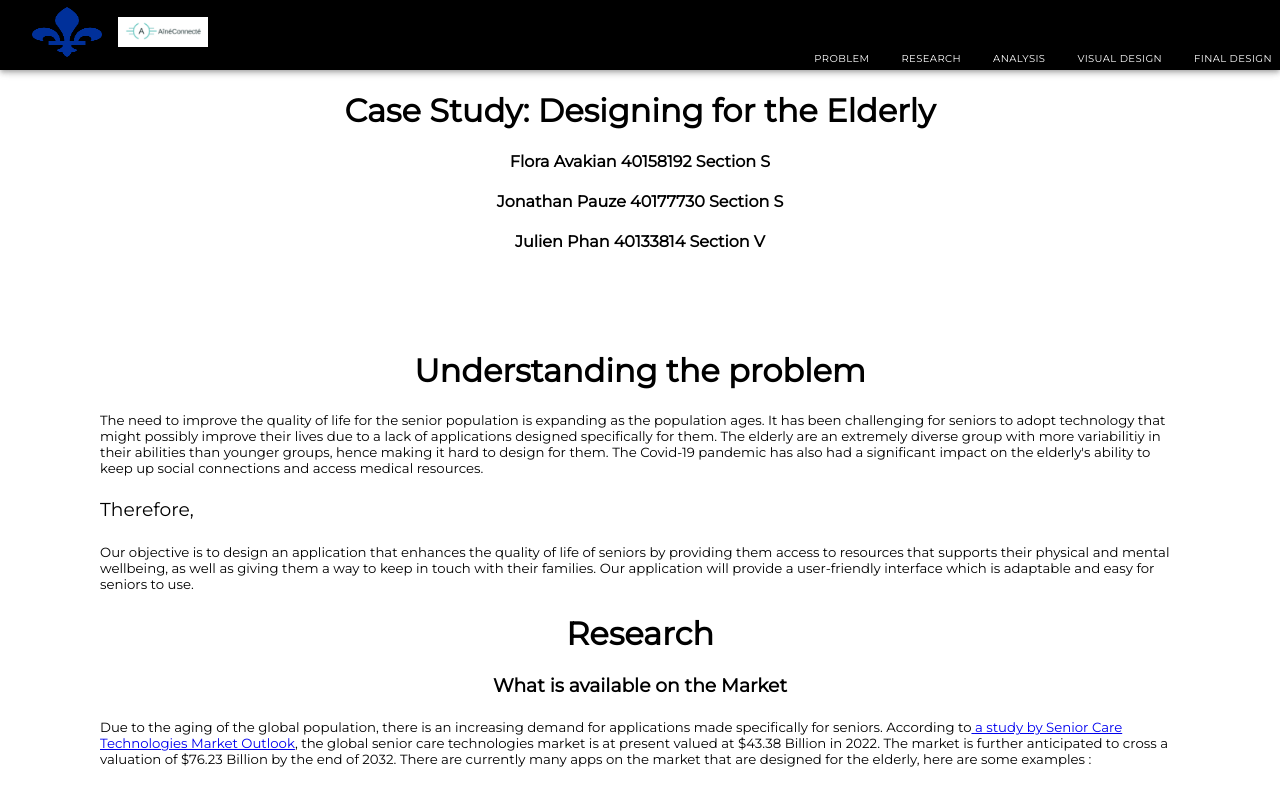
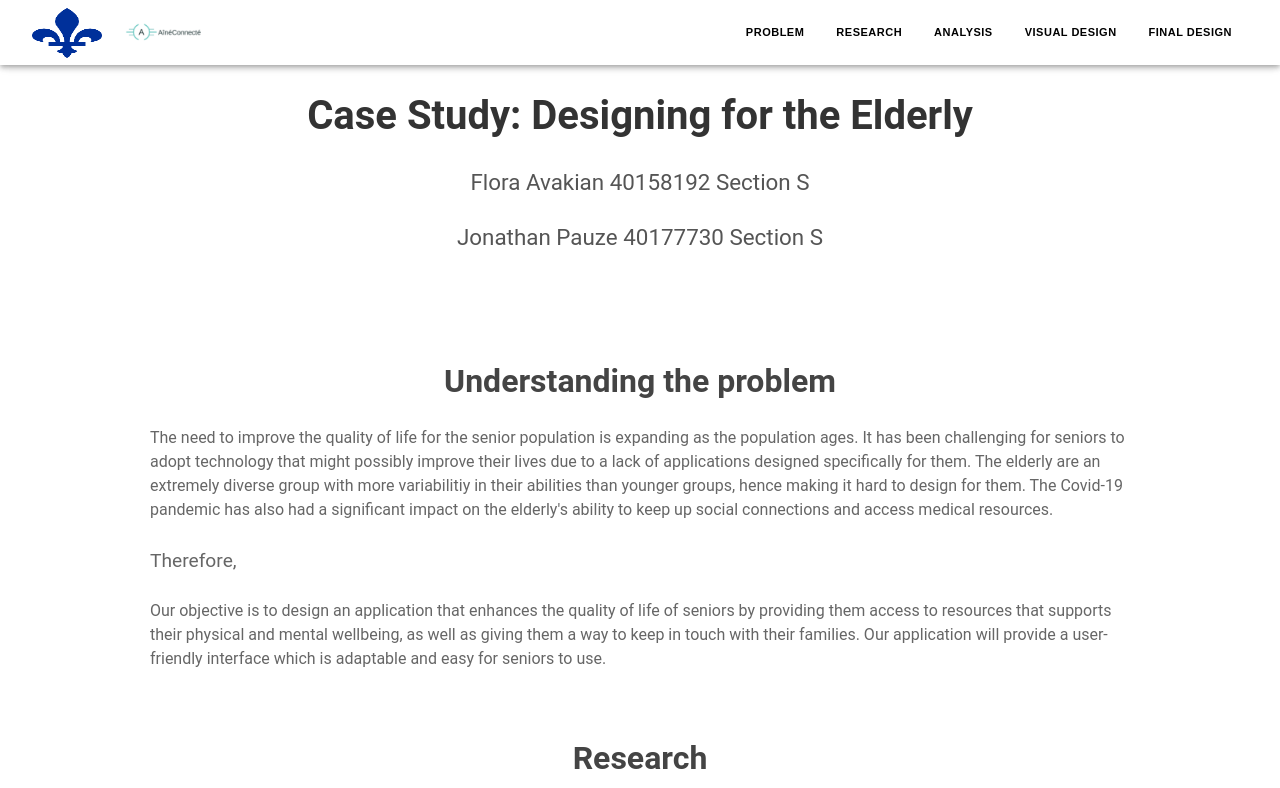
Before and after one commit to thongminhtran/Mini-Project-Designing-for-the-Elderly, a React (Create React App) app: page / in a window 1280 px wide. Shown: the top 788 px of the page. Built offline with nearby package versions, Linux system fonts and the light colour scheme.

Commit message:
Edit css

```diff
--- a/src/App.css
+++ b/src/App.css
@@ -1,34 +1,48 @@
-#project-container {
-  font-family: "Montserrat";
-  margin-left: auto;
-  margin-right: auto;
-  width: 100%;
-}
-
-#title {
-  font-weight: bolder;
-  text-align: center;
-  align-content: center;
-}
-
-#secondary-title {
-  font-weight: bold;
-  text-align: center;
-  align-content: center;
-}
-
-#paragraph {
-  font-weight: 100;
-  margin-left: 100px;
-  margin-right: 100px;
-}
-
-#text {
-  font-family: "Montserrat";
-}
-
 #persona-image {
   width: 100%;
   height: 100%;
   object-fit: contain;
 }
+
+.main-title {
+  font-family: 'Roboto', sans-serif;
+  font-weight: 700;
+  font-size: 2.5em;
+  color: #333;
+  text-align: center;
+}
+
+.subtitle {
+  font-family: 'Roboto', sans-serif;
+  font-weight: 400;
+  font-size: 1.4em;
+  color: #555;
+  text-align: center;
+}
+
+.section-title {
+  font-family: 'Roboto', sans-serif;
+  font-weight: 700;
+  font-size: 2em;
+  color: #444;
+  text-align: center;
+}
+
+.paragraph {
+  font-family: 'Roboto', sans-serif;
+  text-align: left;
+  font-weight: 400;
+  font-size: 1em;
+  color: #666;
+  line-height: 1.5;
+  padding: 0 150px;
+}
+
+.highlighted-paragraph {
+  font-family: 'Roboto', sans-serif;
+  font-weight: bold;
+  font-size: 1.2em;
+  color: #666;
+  padding-left: 150px;
+
+}
--- a/src/App.jsx
+++ b/src/App.jsx
@@ -1,6 +1,6 @@
 import "./App.css";
-import { React } from "react";
-import { Grid } from "@mui/material";
+import {React} from "react";
+import {Grid} from "@mui/material";
 import Navbar from "./Components/Navbar";
 import Marketcards from "./Components/Marketcards";
 import Surveys from "./Components/Surveys";
@@ -8,18 +8,17 @@ import Personas from "./Components/Personas";
 
 function App() {
     return (
-    <div id="project-container">
-      <Navbar />
-      <h1 id="title"> Case Study: Designing for the Elderly</h1>
-      <h4 id="title"> Flora Avakian 40158192 Section S</h4>
-      <h4 id="title">Jonathan Pauze 40177730 Section S</h4>
-      <h4 id="title">Julien Phan 40133814 Section V</h4>
+        <div>
+            <Navbar/>
+            <h1 class="main-title"> Case Study: Designing for the Elderly</h1>
+            <h4 class="subtitle"> Flora Avakian 40158192 Section S</h4>
+            <h4 class="subtitle">Jonathan Pauze 40177730 Section S</h4>
             <br></br>
             <br></br>
             <br></br>
             <div id="Problem">
-        <h1 id="title"> Understanding the problem</h1>
-        <h5 id="paragraph">
+                <h1 class="section-title"> Understanding the problem</h1>
+                <h5 class="paragraph">
                     The need to improve the quality of life for the senior population is
                     expanding as the population ages. It has been challenging for seniors
                     to adopt technology that might possibly improve their lives due to a
@@ -29,8 +28,8 @@ function App() {
                     Covid-19 pandemic has also had a significant impact on the elderly's
                     ability to keep up social connections and access medical resources.
                 </h5>
-        <h3 id="paragraph">Therefore, </h3>
-        <h5 id="paragraph">
+                <h3 class="highlighted-paragraph" style={{fontWeight: "400"}}>Therefore, </h3>
+                <h5 class="paragraph">
                     Our objective is to design an application that enhances the quality of
                     life of seniors by providing them access to resources that supports
                     their physical and mental wellbeing, as well as giving them a way to
@@ -39,10 +38,11 @@ function App() {
                     use.
                 </h5>
             </div>
+            <br/>
             <div id="Research">
-        <h1 id="title"> Research</h1>
-        <h3 id="secondary-title">What is available on the Market</h3>
-        <h5 id="paragraph">
+                <h1 class="section-title"> Research</h1>
+                <h3 class="highlighted-paragraph">What is available on the Market</h3>
+                <h5 class="paragraph">
                     Due to the aging of the global population, there is an increasing
                     demand for applications made specifically for seniors. According to
                     <a href=" https://www.factmr.com/report/3123/senior-care-technologies-market">
@@ -55,9 +55,9 @@ function App() {
                     many apps on the market that are designed for the elderly, here are
                     some examples :
                 </h5>
-        <Marketcards />
-        <h3 id="secondary-title">Surveys</h3>
-        <h5 id="paragraph">
+                <Marketcards/>
+                <h3 class="highlighted-paragraph">Surveys</h3>
+                <h5 class="paragraph">
                     The elderly are a diverse population with varying levels of technology
                     experience and comfort. Some may have little knowledge and find
                     technology difficult to use, while some may be tech-savvy and use a
@@ -67,7 +67,7 @@ function App() {
                     developing an app that is more inclusive, accessible, and
                     user-friendly.
                 </h5>
-        <h5 id="paragraph">
+                <h5 class="paragraph">
                     Here are the findings of our{" "}
                     <a href="https://docs.google.com/forms/d/e/1FAIpQLScjnbsTVL_80Z0VI418eEWkYj3HLPP5xGdBlF9cOikDmqeyIQ/viewform">
                         survey
@@ -75,17 +75,18 @@ function App() {
                     . We distributed the questionnaires to senior relatives of our team
                     members and we received 22 responses.
                 </h5>
-        <Surveys />
+                <Surveys/>
             </div>
+            <br/>
             <div id="Analysis">
-        <h1 id="title">Analysis</h1>
-        <h5 id="paragraph">
+                <h1 class="section-title">Analysis</h1>
+                <h5 class="paragraph">
                     With our research concluded, we move on to the analysis phase of the
                     design process. A thorough examination of the data collected will
                     helps us determine user needs in order to create the ideal design.{" "}
                 </h5>
-        <h3 id="secondary-title">User personas</h3>
-        <h5 id="paragraph">
+                <h3 class="highlighted-paragraph">User personas</h3>
+                <h5 class="paragraph">
                     Using data we gathered from surveys, we were able to create four
                     unique personas whom all have different personalities, traits and
                     desires for the application, but ultimately want an app to use. Each
@@ -95,9 +96,9 @@ function App() {
                     are also recorded alongside their pain points, highlighting the
                     troubles that they are facing throughout their journey.
                 </h5>
-        <Personas />
-        <h3 id="secondary-title">Journey Map</h3>
-        <h5 id="paragraph">
+                <Personas/>
+                <h3 class="highlighted-paragraph">Journey Map</h3>
+                <h5 class="paragraph">
                     This user journey follows Cindy, an elderly woman with dentures who
                     frequently attends ladies get-togethers, as she uses our elderly app
                     to manage her denture care and other aspects of her life.
@@ -112,8 +113,8 @@ function App() {
                         paddingLeft: "100px",
                     }}
                 />
-        <h3 id="secondary-title">Storyboard</h3>
-        <h5 id="paragraph">
+                <h3 class="highlighted-paragraph">Storyboard</h3>
+                <h5 class="paragraph">
                     Storyboards allows us to imagine scenarios in which the user interacts
                     with the application. In this case, we have Cindy's story in which she
                     is the main character.
@@ -129,7 +130,7 @@ function App() {
                     }}
                 />
                 <h3 id="secondary-title">User flowchart</h3>
-        <h5 id="paragraph">
+                <h5 class="paragraph">
                     A user flowchart allows us to visualize the user experience and how
                     one would use and navigate the application.
                 </h5>
@@ -144,10 +145,11 @@ function App() {
                     }}
                 />
             </div>
+            <br/>
             <div id="VisualDesign">
-        <h1 id="title"> Visual Design</h1>
-        <h3 id="secondary-title">Sketches</h3>
-        <h5 id="paragraph">
+                <h1 class="section-title"> Visual Design</h1>
+                <h3 class="highlighted-paragraph">Sketches</h3>
+                <h5 class="paragraph">
                     Sketches are an easy and effective way to create a general layout for
                     the application without being too formal.
                 </h5>
@@ -179,7 +181,7 @@ function App() {
                         />
                     </Grid>
                 </Grid>
-        <h3 id="secondary-title">Wireframes</h3>
+                <h3 class="highlighted-paragraph">Wireframes</h3>
                 <Grid container>
                     <Grid item xs={4} md={4}>
                         <img
@@ -279,10 +281,11 @@ function App() {
                     </Grid>
                 </Grid>
             </div>
+            <br/>
             <div id="FinalDesign">
-        <h1 id="title"> Final Design</h1>
-        <h3 id="secondary-title">Color Palette</h3>
-        <h5 id="paragraph">
+                <h1 class="section-title"> Final Design</h1>
+                <h3 class="highlighted-paragraph">Color Palette</h3>
+                <h5 class="paragraph">
                     After brainstorming color palettes, we ultimately chose a blue color
                     to represent the government of quebec as well as an color that could
                     match this blue and is easy to the eyes.
@@ -299,13 +302,13 @@ function App() {
                         textAlign: "center",
                     }}
                 />
-        <h3 id="secondary-title">Typography</h3>
-        <h5 id="paragraph">
+                <h3 class="highlighted-paragraph">Typography</h3>
+                <h5 class="paragraph">
                     As for the typography, we decided to go with Montserrat, a minimalist,
                     simple and classic font that is easy to read and is commonly known
                     among seniors.
                 </h5>
-        <h3 id="secondary-title">Final Design work</h3>
+                <h3 class="highlighted-paragraph">Final Design work</h3>
                 <Grid container>
                     <Grid item xs={4} md={4}>
                         <img
--- a/src/Components/Navbar.css
+++ b/src/Components/Navbar.css
@@ -1,14 +1,22 @@
 #navbar {
-  background-color: black;
-  max-height: 70px;
+  background-color: white;
+  max-height: 65px;
+  display: flex;
+  flex-direction: row;  /* Explicitly set to row */
+  align-items: center;  /* This should vertically center items in a row-based flex container */
+  justify-content: space-between; /* If you want the logos to be on one side and the links on the other */
 }
 
-#nav-button {
-  bottom: 20px;
-}
+
 
 #link {
-  font-family: "Montserrat";
-  font-size: 10px;
-  bottom: 20px;
+  font-family: "Raleway", sans-serif;
+  color: black;
+  font-size: 11px;
+  font-weight: bold;
+  letter-spacing: 0.5px;
+  text-transform: uppercase;
 }
+.last-link {
+  padding-right: 40px;
+}
--- a/src/Components/Navbar.jsx
+++ b/src/Components/Navbar.jsx
@@ -81,6 +81,7 @@ const Navbar = () => {
         </Button>
         <Button id="nav-button" color="inherit">
           <Link
+              className="last-link"
             id="link"
             to="FinalDesign"
             spy={true}
--- a/src/index.jsx
+++ b/src/index.jsx
@@ -11,7 +11,4 @@ root.render(
   </React.StrictMode>
 );
 
-// If you want to start measuring performance in your app, pass a function
-// to log results (for example: reportWebVitals(console.log))
-// or send to an analytics endpoint. Learn more: https://bit.ly/CRA-vitals
 reportWebVitals();
```
Lines whose indentation alone changed are shown as unchanged.
